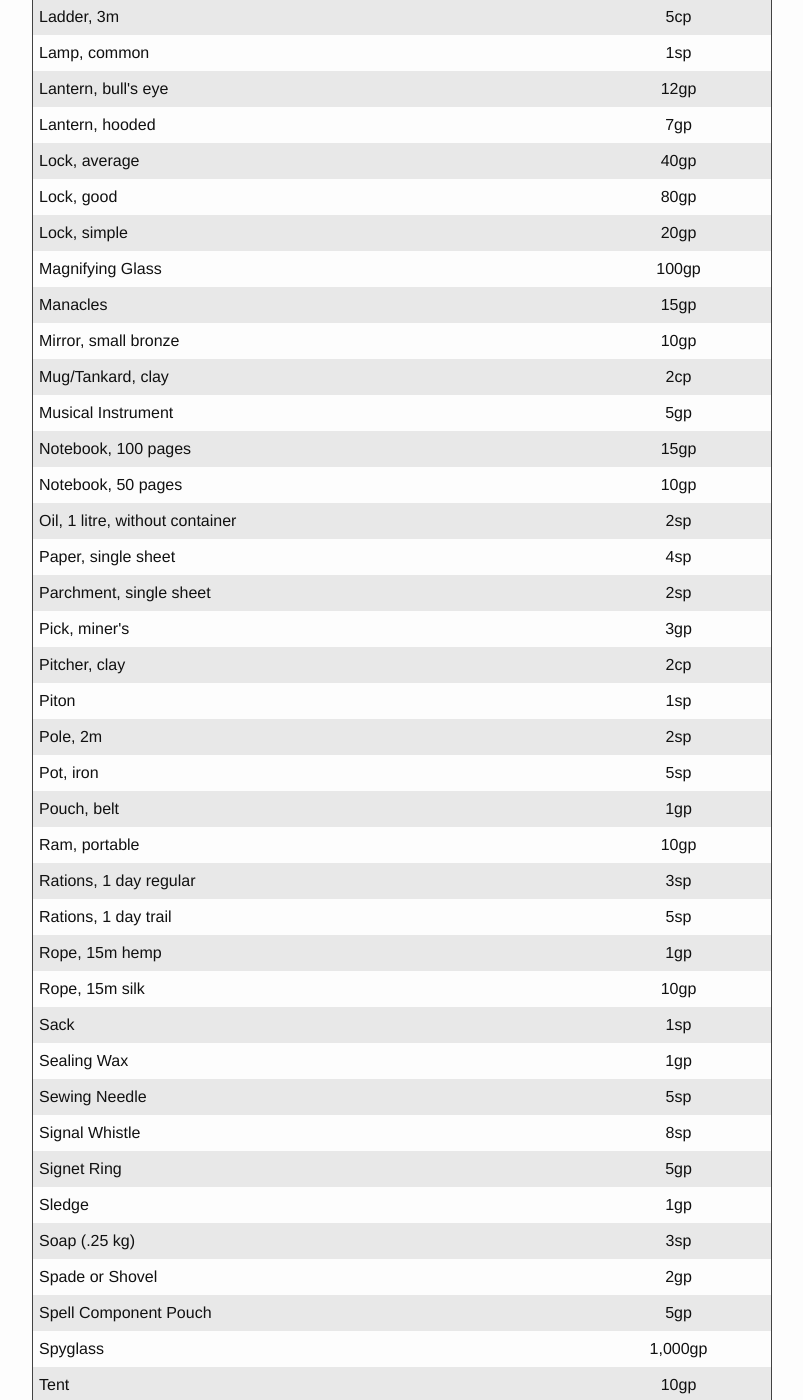
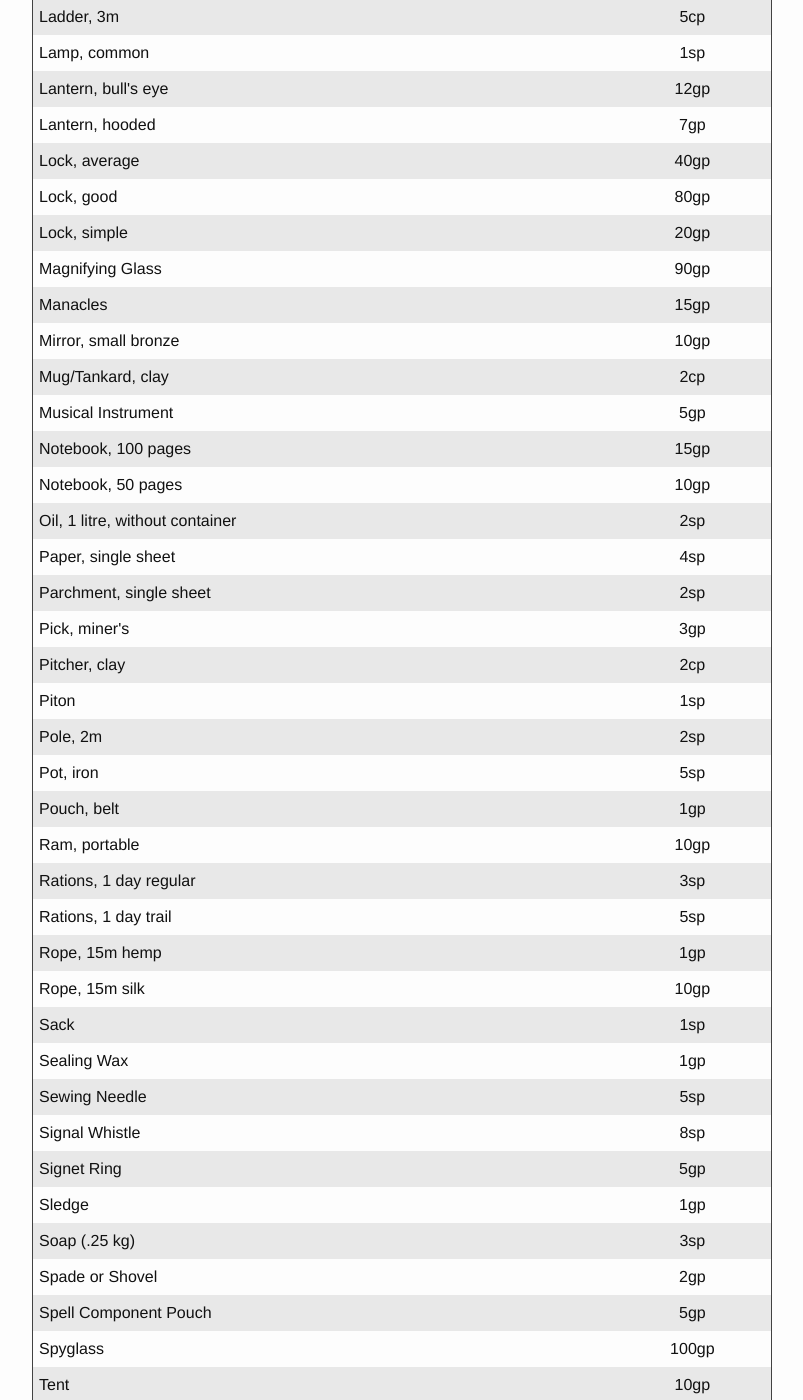
Before and after one commit to moccalotto/kaos, a Jekyll site: the page built from _rulebook/equipment.html, in a window 1280 px wide and 1400 px high, scrolled down 4429 px. Shown: the whole window, without its empty margins (238-1041 px from the left). Built offline with Jekyll 4.4.1, drawn with Linux system fonts in a browser that asks for light colours.

Commit message:
Price adjustments.

```diff
--- a/_data/goods.yml
+++ b/_data/goods.yml
@@ -39,7 +39,7 @@
 - { name: "Lock, average", cost: 40gp }
 - { name: "Lock, good", cost: 80gp }
 - { name: "Lock, simple", cost: 20gp }
-- { name: "Magnifying Glass", cost: 100gp }
+- { name: "Magnifying Glass", cost: 90gp }
 - { name: "Manacles", cost: 15gp }
 - { name: "Mirror, small bronze", cost: 10gp }
 - { name: "Mug/Tankard, clay", cost: 2cp }
@@ -69,7 +69,7 @@
 - { name: "Spell Component Pouch", cost: 5gp }
 - { name: "Notebook, 100 pages", cost: 15gp }
 - { name: "Notebook, 50 pages", cost: 10gp }
-- { name: "Spyglass", cost: '1,000gp' }
+- { name: "Spyglass", cost: 100gp }
 - { name: "Tent", cost: 10gp }
 - { name: "Thieves' Tools", cost: 30gp }
 - { name: "Torch", cost: 1cp }
```
